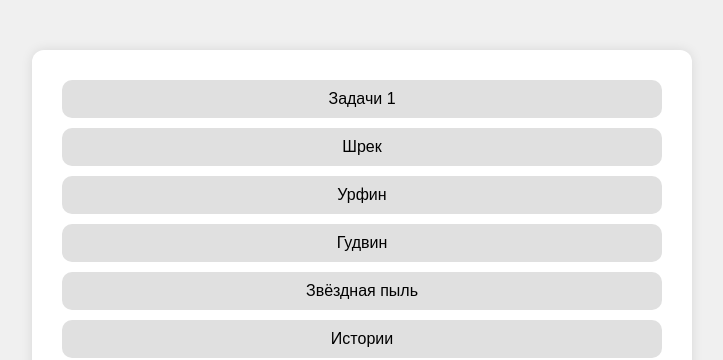
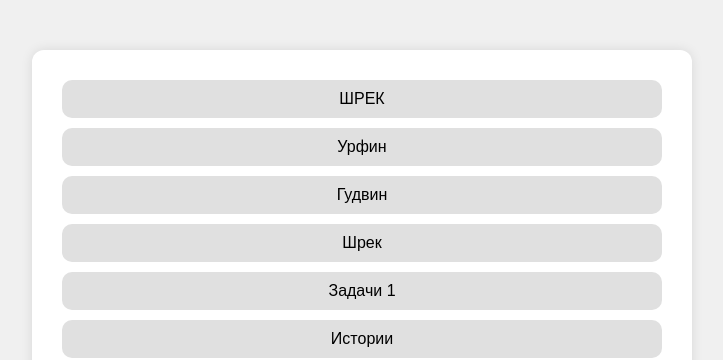
Before and after one commit to autizm6kola-art/rumpel, a React (Create React App) app: page / in a window 1280 px wide. Shown: the top 360 px of the page, without its empty margins (278-1001 px from the left). Built offline with nearby package versions, Linux system fonts and the light colour scheme.

Commit message:
Новый адрес

```diff
--- a/src/modules.js
+++ b/src/modules.js
@@ -11,11 +11,11 @@
 // ];
 
 export const modules = [
-  { id: 1, name: "Задачи 1", url: "https://autizm6kola-art.github.io/math_2/" },
-  { id: 2, name: "Шрек", url: "https://autizm6kola-art.github.io/shrek1/" },
-  { id: 3, name: "Урфин", url: "https://autizm6kola-art.github.io/urfinTRI/" },
-  { id: 4, name: "Гудвин", url: "https://autizm6kola-art.github.io/gudvin/" },
-  { id: 5, name: "Звёздная пыль", url: "https://autizm6kola-art.github.io/z-pil/" },
+  { id: 1, name: "ШРЕК", url: "https://autizm6kola-art.github.io/z-pil/" },
+  { id: 2, name: "Урфин", url: "https://autizm6kola-art.github.io/urfinTRI/" },
+  { id: 3, name: "Гудвин", url: "https://autizm6kola-art.github.io/gudvin/" },
+  { id: 4, name: "Шрек", url: "https://autizm6kola-art.github.io/shrek1/" },
+  { id: 5, name: "Задачи 1", url: "https://autizm6kola-art.github.io/zadachi1/" },
   { id: 6, name: "Истории", url: "https://autizm6kola-art.github.io/istorii/" },
   { id: 7, name: "Задачи 2", url: "https://autizm6kola-art.github.io/math_1/" },
   { id: 8, name: "Коралина", url: "https://autizm6kola-art.github.io/coralina/" },
```
